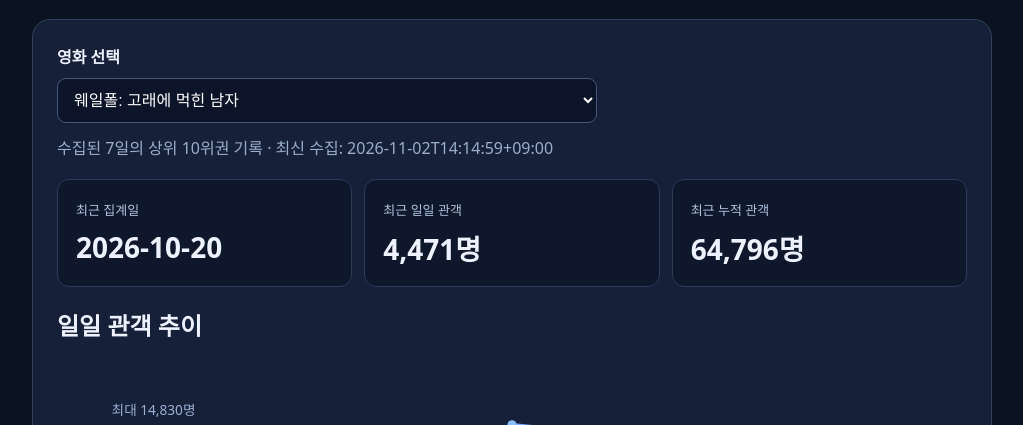
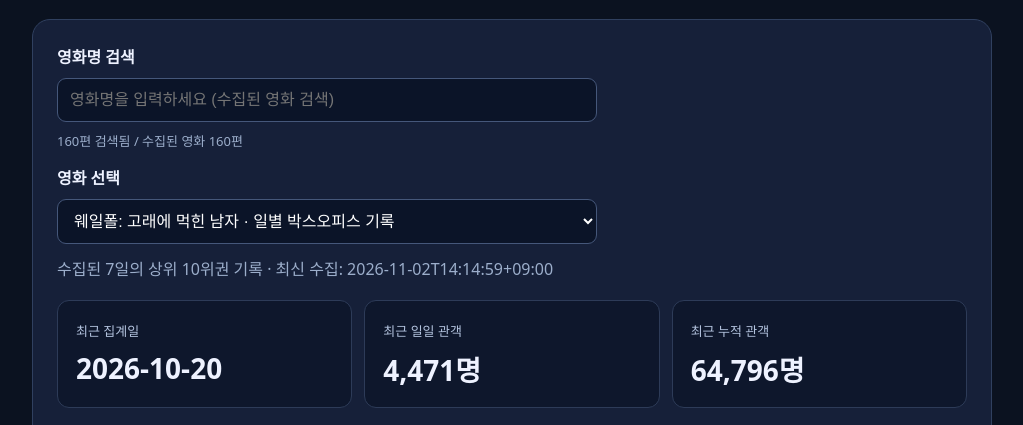
Before and after one commit to haean-hub/boxoffice-predictor, a plain HTML site: page index.html in a window 1280 px wide. Shown: the part 298-723 px from the top of the page, without its empty margins (128-1151 px from the left). Drawn offline with Linux system fonts and the light colour scheme.

Commit message:
Add searchable movie selector with match counts and missing-film notice

```diff
--- a/index.html
+++ b/index.html
@@ -10,7 +10,7 @@
 <body><div class="wrap"><header><div class="brand">🎬 BoxOffice Predictor</div><div class="pill">공개 데이터 대시보드 · 2차 버전</div></header>
 <main><h1>영화 흥행 현황을<br><span style="color:#75a9ff">한눈에 확인하세요.</span></h1>
 <p>KOBIS 일별 박스오피스 상위 10위권 기록을 자동으로 수집합니다. 예측 기능은 개발 중입니다.</p>
-<section class="panel"><label for="movie">영화 선택</label><select id="movie" disabled><option>데이터를 불러오는 중입니다…</option></select><div id="status" class="muted" style="margin-top:12px" aria-live="polite"></div>
+<section class="panel"><label for="movieSearch">영화명 검색</label><input id="movieSearch" type="search" placeholder="영화명을 입력하세요 (수집된 영화 검색)" autocomplete="off"><div id="searchInfo" class="muted" style="margin:9px 0 15px;font-size:13px">수집된 영화 목록에서 검색합니다.</div><label for="movie">영화 선택</label><select id="movie" disabled><option>데이터를 불러오는 중입니다…</option></select><div id="status" class="muted" style="margin-top:12px" aria-live="polite"></div>
 <div class="stats"><div class="stat"><span>최근 집계일</span><b id="date">—</b></div><div class="stat"><span>최근 일일 관객</span><b id="daily">—</b></div><div class="stat"><span>최근 누적 관객</span><b id="total">—</b></div></div>
 <div class="graph"><h2>일일 관객 추이</h2><div id="chart" class="empty">데이터를 기다리고 있습니다.</div></div></section>
 <section class="panel"><h2>최근 기록</h2><div id="table" class="empty">데이터를 기다리고 있습니다.</div></section></main>
@@ -61,12 +61,29 @@ function renderRealtime(key){
  }
  const sel=document.getElementById('movie');
  if(!movies.length&&!extra.size){sel.innerHTML='<option>아직 수집된 영화가 없습니다</option>';document.getElementById('status').textContent='GitHub Actions에서 최초 수집을 실행하면 데이터가 표시됩니다.';return;}
- sel.innerHTML='<option value="" disabled>— 일별 박스오피스 기록 —</option>'+
- movies.map(([cd,nm])=>`<option value="${esc(cd)}">${esc(nm)}</option>`).join('')+
- (extra.size?'<option value="" disabled>— 실시간 예매율 추가 영화 —</option>'+[...extra].sort((a,b)=>a[1].movieNm.localeCompare(b[1].movieNm,'ko')).map(([key,f])=>`<option value="${esc('rt:'+key)}">${esc(f.movieNm)} (${esc(f.openDt)})</option>`).join(''):'');
- sel.disabled=false;
+ const options=[
+  ...movies.map(([cd,nm])=>({value:cd,name:nm,group:'일별 박스오피스 기록'})),
+  ...[...extra].map(([key,f])=>({value:'rt:'+key,name:f.movieNm,group:'실시간 예매율 추가 영화',openDt:f.openDt}))
+ ].sort((a,b)=>a.name.localeCompare(b.name,'ko'));
+ const search=document.getElementById('movieSearch');
+ const info=document.getElementById('searchInfo');
+ function populate(query=''){
+  const term=query.trim().toLocaleLowerCase('ko');
+  const matched=options.filter(o=>o.name.toLocaleLowerCase('ko').includes(term));
+  const prev=sel.value;
+  sel.innerHTML=matched.length?matched.map(o=>`<option value="${esc(o.value)}">${esc(o.name)}${o.openDt?' ('+esc(o.openDt)+')':''} · ${esc(o.group)}</option>`).join(''):'<option value="">검색 결과 없음</option>';
+  sel.disabled=!matched.length;
+  if(matched.length){
+   sel.value=matched.some(o=>o.value===prev)?prev:matched[0].value;
+   render(sel.value);
+  }else{
+   document.getElementById('status').textContent='현재 수집된 데이터에 없는 영화입니다. 전체 KOBIS 영화 검색은 아직 연동되지 않았습니다.';
+  }
+  info.textContent=matched.length+'편 검색됨 / 수집된 영화 '+options.length+'편'+(!matched.length?' · 영화명이나 띄어쓰기를 확인해 주세요.':'');
+ }
+ search.addEventListener('input',()=>populate(search.value));
+ populate();
  sel.addEventListener('change',()=>render(sel.value));
- const first=sel.querySelector('option:not([disabled])');if(first){sel.value=first.value;render(sel.value);}
 
 }catch(e){document.getElementById('status').textContent='데이터 파일을 읽지 못했습니다: '+e.message;document.getElementById('movie').innerHTML='<option>연결 확인 필요</option>';}})();
 </script></body></html>
```
